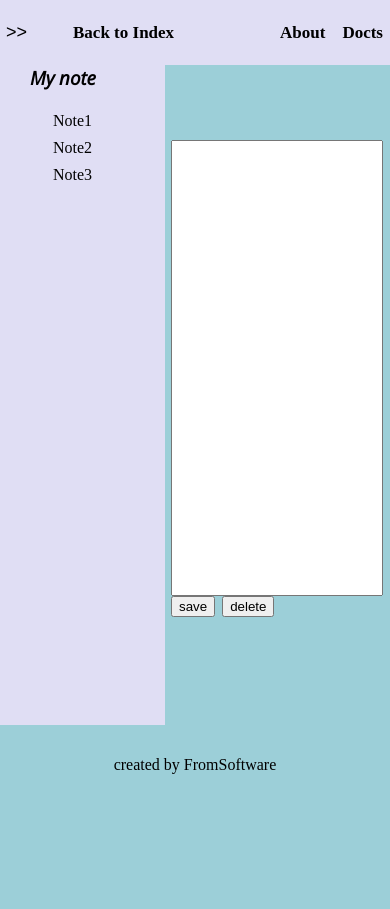
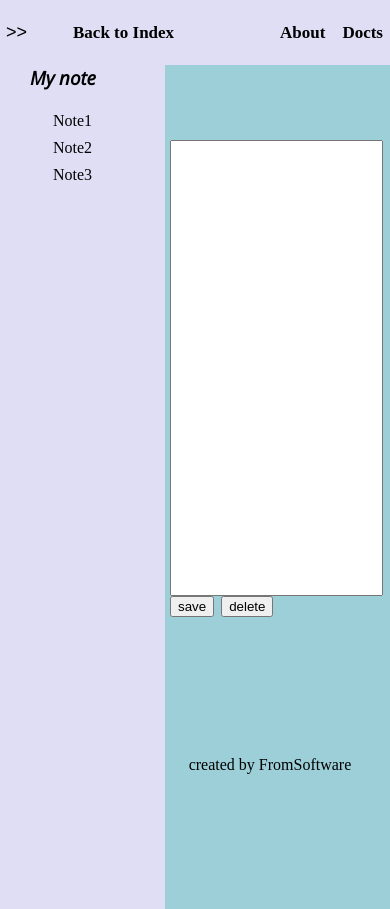
Before and after one commit to TeidoKu/ACIT_1620_Assignment_1, a plain HTML site: page note.html in a window 390 px wide. Before the commit the page ends 844 px from the top, so only its background shows below. Drawn offline with nearby package versions, Linux system fonts and the light colour scheme; a web font is replaced by a local one.

Commit message:
chage V nav bar style to 100% hieght

```diff
--- a/CSS/style.css
+++ b/CSS/style.css
@@ -104,8 +104,9 @@ a:hover, a:active, a:focus {
 
 
 .vnavCont{
-	width: 175px;
-	height:700px;
+    height:100%;
+    position:absolute;
+    z-index:-1;
 
 }
 .blogveticalnav{
@@ -144,7 +145,7 @@ a:hover, a:active, a:focus {
 	flex-direction:column;
 	width: 65%;
 	margin-top: 75px;
-	margin-left: auto;
+	margin-left: 200px;
 	margin-right: auto;
 }
 textarea{
@@ -199,7 +200,6 @@ textarea{
 
 .newtext{
 	margin-top: 70px;
-	margin-left: 0px;
 }
 
 .navbar{
@@ -215,6 +215,13 @@ textarea{
 .navbar > li {
 	display:inline;
 	margin-left:17px;
+}
+
+.vnavCont{
+    height:100%;
+    position:absolute;
+    z-index:-1;
+
 }
 
 
@@ -234,18 +241,22 @@ textarea{
 
 .blogveticalnav{
 	width: 165px;
-	height:660px;
 
 }
 .bcontant{
 	height:675px;
 
+}
+
+.textbox{
+		margin-left:170px;
+}
+
+.footer{
+margin-left: 150px;
 
 }
 
-.textbox{
-		margin-left: 6px;
-	}
 textarea{
 	margin-left: 0px;
 	margin-right: auto;
```
